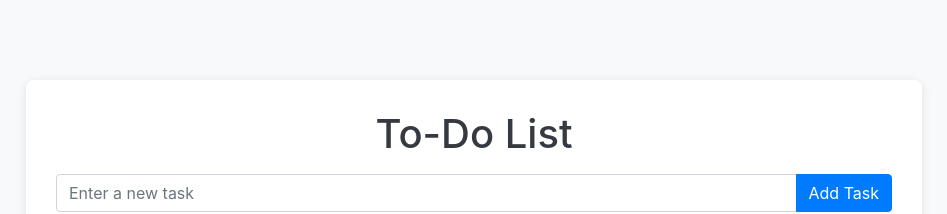
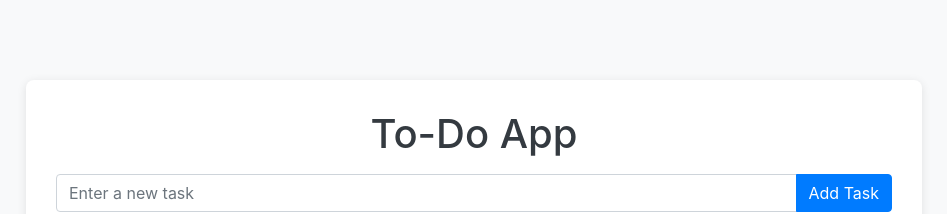
Before and after one commit to ajayxKumar27/To-do-List, a plain HTML site: page index.html in a window 1280 px wide. Shown: the top 214 px of the page, without its empty margins (166-1113 px from the left). Drawn offline with nearby package versions, Linux system fonts and the light colour scheme.

Commit message:
todo list

```diff
--- a/index.html
+++ b/index.html
@@ -3,14 +3,14 @@
 <head>
     <meta charset="UTF-8">
     <meta name="viewport" content="width=device-width, initial-scale=1.0">
-    <title>To-Do List</title>
+    <title>To-Do App</title>
     <link rel="stylesheet" href="https://stackpath.bootstrapcdn.com/bootstrap/4.5.2/css/bootstrap.min.css">
     <link rel="stylesheet" href="styles.css">
 </head>
 <body>
     <div class="main-wrapper">
         <div class="container">
-            <h1 class="text-center mb-3">To-Do List</h1>
+            <h1 class="text-center mb-3">To-Do App</h1>
             <div class="input-group mb-5">
                 <input type="text" id="task-input" class="form-control " placeholder="Enter a new task" aria-label="Task">
                 <div class="input-group-append">
```
